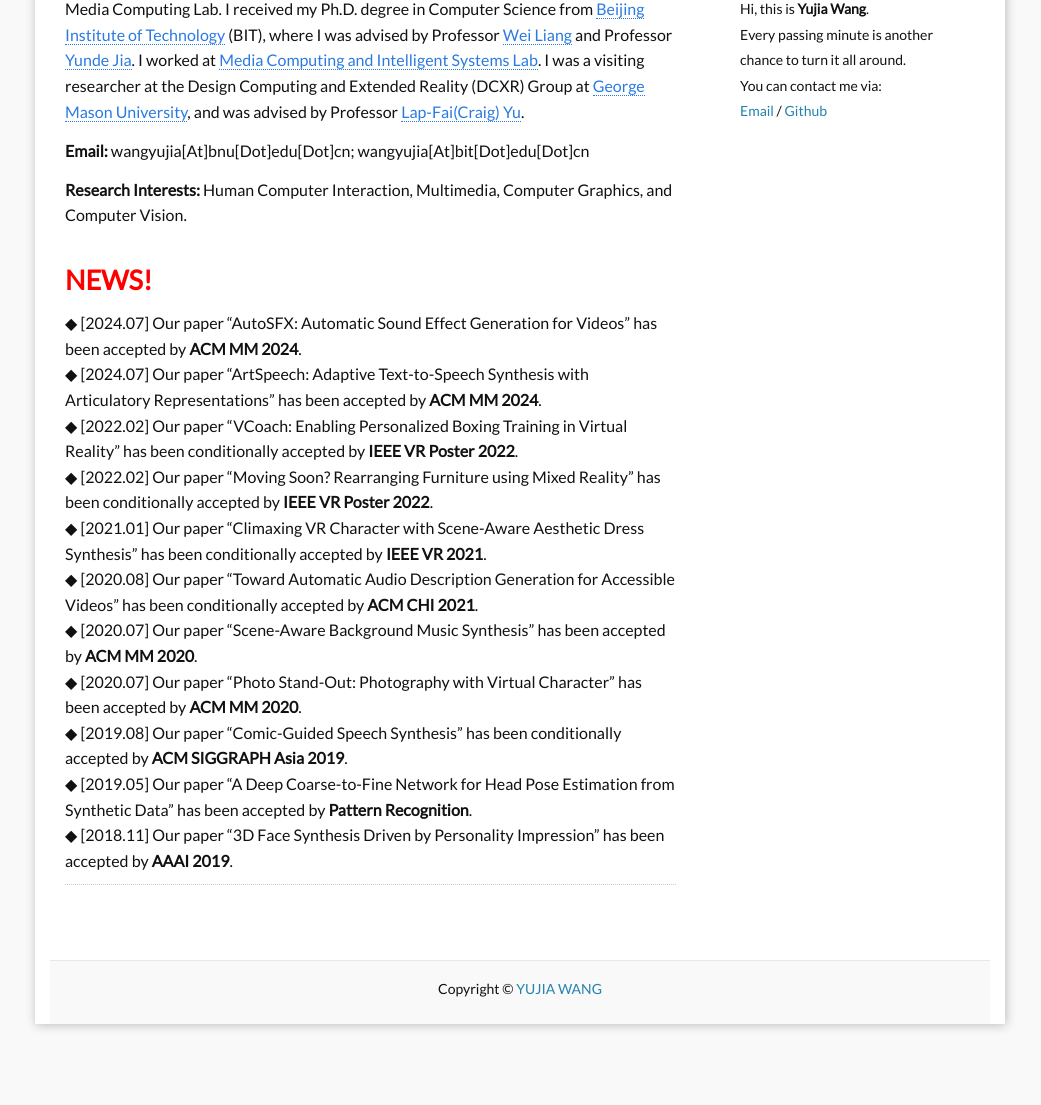
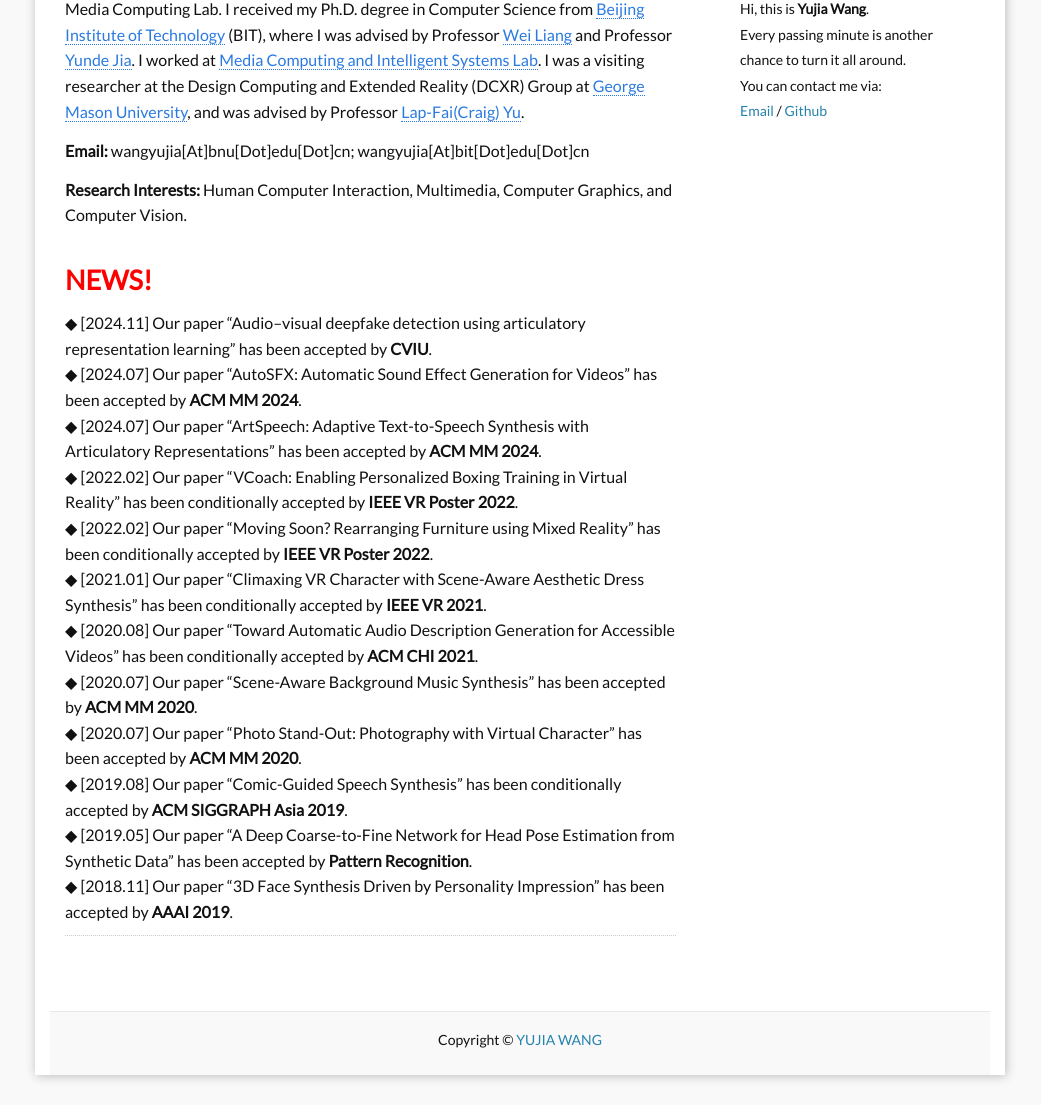
Before and after one commit to bitwangyujia/research, a Jekyll site: the page built from _posts/2013-10-10-milu.md, in a window 1280 px wide, cut to the strip 367-1472 px from the top of the page. Shown: the whole strip, without its empty margins (120-1161 px from the left). Built offline with Jekyll 4.4.1, drawn with Linux system fonts in a browser that asks for light colours; before the commit the page ends 1421 px from its top, so only the background shows below that.

Commit message:
Update 2013-10-10-milu.md

```diff
--- a/_posts/2013-10-10-milu.md
+++ b/_posts/2013-10-10-milu.md
@@ -31,6 +31,8 @@
 
 <span style="color:red;font-size:27px"><strong>NEWS!</strong></span>
 
+◆ [2024.11] Our paper "Audio–visual deepfake detection using articulatory representation learning" has been accepted by **CVIU**.
+<br>
 ◆ [2024.07] Our paper "AutoSFX: Automatic Sound Effect Generation for Videos" has been accepted by **ACM MM 2024**.
 <br>
 ◆ [2024.07] Our paper "ArtSpeech: Adaptive Text-to-Speech Synthesis with Articulatory Representations" has been accepted by **ACM MM 2024**.
```
